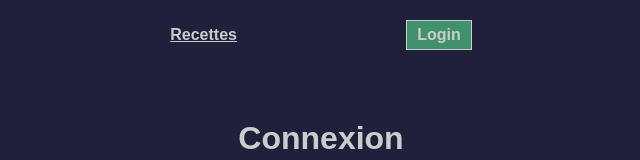
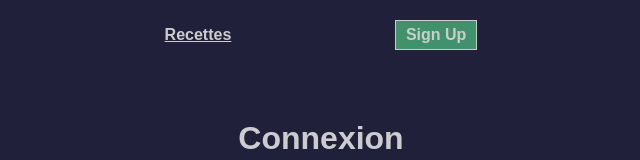
Before and after one commit to NassWebDev/recipe-app, a Vue app: page /login in a window 1280 px wide. Shown: the top 160 px of the page, without its empty margins (319-959 px from the left). Built offline with nearby package versions, Linux system fonts and the light colour scheme; what oh-vue-icons would draw is missing.

Commit message:
add err signup

```diff
--- a/src/App.vue
+++ b/src/App.vue
@@ -2,7 +2,8 @@
   <nav>
     <router-link to="/">Recettes</router-link>
     <router-link v-if="currentUser" to="/addrecipe">Ajouter une recette</router-link>
-    <router-link v-else to="/login" id="login">Login</router-link>
+    <router-link v-else-if="!currentUser && $route.name == 'SignUpPage'" to="/login" id="login">Login</router-link>
+    <router-link v-else to="/signup" id="signup">Sign Up</router-link>
     <button v-if="currentUser" @click="logout">Logout</button>
   </nav>
   <router-view v-slot="{ Component }">
@@ -76,7 +77,7 @@ nav a.router-link-exact-active {
   color: var(--green);
 }
 
-#login, button {
+#login, #signup, button {
   border: 1px solid #ccc;
   color: var(--white);
   background-color: var(--green);
@@ -84,4 +85,8 @@ nav a.router-link-exact-active {
   padding: 5px 10px;
   text-decoration: none;
 }
+
+button{
+  cursor: pointer;
+}
 </style>
--- a/src/views/SignUpPage.vue
+++ b/src/views/SignUpPage.vue
@@ -28,6 +28,7 @@
                     Confirmer votre Mot de passe:
                 </label>
             </div>
+            <p>{{ errorMsg }}</p>
             <p>Vous avez déja un compte ? Allez <router-link to="/login">ici</router-link>.</p>
         </div>
         <button>
@@ -37,9 +38,9 @@
 </template>
 
 <script setup>
-    import { reactive } from 'vue';
-    import axios from 'axios';
-    import { useRouter } from 'vue-router';
+import { ref, reactive } from 'vue';
+import axios from 'axios';
+import { useRouter } from 'vue-router';
 
 const router = useRouter();
 
@@ -51,6 +52,8 @@ import { useAuthStore } from '../store/auth';
         password: "",
         passwordConfirm: ""
     })
+
+const errorMsg = ref([])
 
     const signup = (async () => {
         if(!newUser.username || !newUser.email || !newUser.password || !newUser.passwordConfirm){
@@ -71,7 +74,7 @@ import { useAuthStore } from '../store/auth';
                 useAuthStore().login(resp.data);
             }
             catch(err){
-                console.error(err.message);
+                console.error(err);
             }
         }
     })
```
